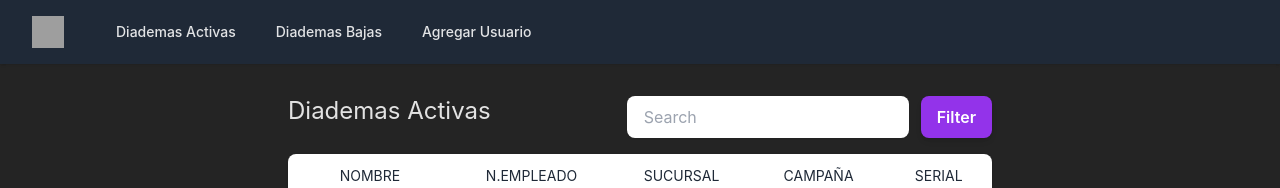
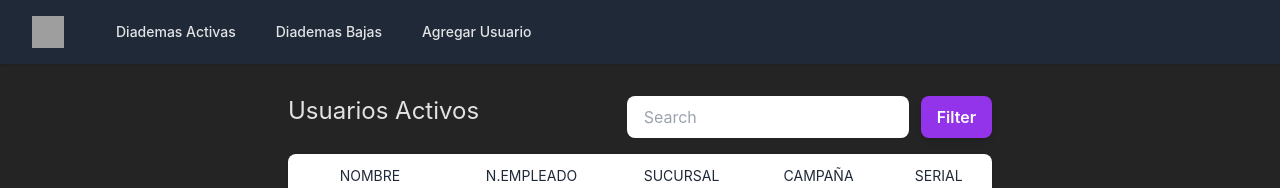
Before and after one commit to brandonhsz/headphones-system, a React (Vite) app: page / in a window 1280 px wide. Shown: the top 188 px of the page. Built offline with nearby package versions, Linux system fonts and the light colour scheme; grey boxes are pictures that could not be loaded.

Commit message:
Fixed innactive users route on component MoreInfoTable

```diff
--- a/src/components/Tables/MoreInfoTable.tsx
+++ b/src/components/Tables/MoreInfoTable.tsx
@@ -7,15 +7,21 @@ import timezone from 'dayjs/plugin/timezone'
 dayjs.extend(timezone)
 dayjs.extend(utc)
 
-const MoreInfoTable = ({ index }: { index: number }) => {
+interface IProps {
+  employeeNumber: string
+}
+
+const MoreInfoTable = ({ employeeNumber }: IProps) => {
 
   const { dataFiltered } = useDataStore()
-  const { status, createdAt } = dataFiltered[index]
-  const { description, type } = dataFiltered[index].headPhone
+  const user: any = dataFiltered.find(({ employeeId }) => employeeId === employeeNumber)
+  const { status, createdAt } = user
+  const { description, type } = user.headPhone
 
   const timeDay = dayjs(createdAt).utc().format('YYYY-MM-DD')
   const time = dayjs(createdAt).format('HH:mm:ss')
 
+  console.log(user)
   return (
     <tr className=''>
 
--- a/src/components/Tables/TableItem.tsx
+++ b/src/components/Tables/TableItem.tsx
@@ -47,7 +47,10 @@ const TableItem = ({ name = '', employeeNumber = '', branch = '', campaign = '',
       </tr>
 
       {
-        isOpen && <MoreInfoTable index={index} />
+        isOpen &&
+        <MoreInfoTable
+          employeeNumber={employeeNumber}
+        />
       }
     </>
   )
--- a/src/pages/Actives.tsx
+++ b/src/pages/Actives.tsx
@@ -15,7 +15,7 @@ const Actives = () => {
         <div className="py-8">
 
           <HeaderTable
-            title="Diademas Activas"
+            title="Usuarios Activos"
           />
 
           <div className="-mx-4 sm:-mx-8 px-4 sm:px-8 py-4 overflow-x-auto">
--- a/src/pages/Bajas.tsx
+++ b/src/pages/Bajas.tsx
@@ -14,7 +14,7 @@ const Bajas = () => {
         <div className="py-8">
 
           <HeaderTable
-            title="Diademas Activas"
+            title="Usuarios Inactivos"
           />
 
           <div className="-mx-4 sm:-mx-8 px-4 sm:px-8 py-4 overflow-x-auto">
--- a/src/stores/data.store.ts
+++ b/src/stores/data.store.ts
@@ -30,12 +30,13 @@ export const useDataStore = create<IDataStore>((set) => ({
     const response = await fetch(import.meta.env.VITE_BACK);
     const data = await response.json();
     const active = data.filter((item: any) => item.status);
+    const inactive = data.filter((item: any) => !item.status);
     data.map((item: any) => {
       console.log(typeof item.status);
     })
     set(state => ({
       dataActive: active,
-      dataInactive: active,
+      dataInactive: inactive,
       dataFiltered: data
     }));
   },
```
Also changed, not shown: 1 other file (tests, documents, lock files or other folders).
